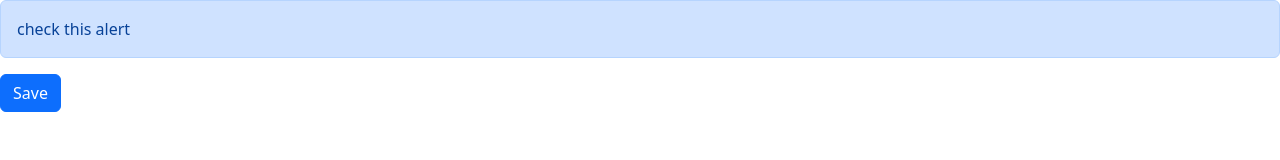
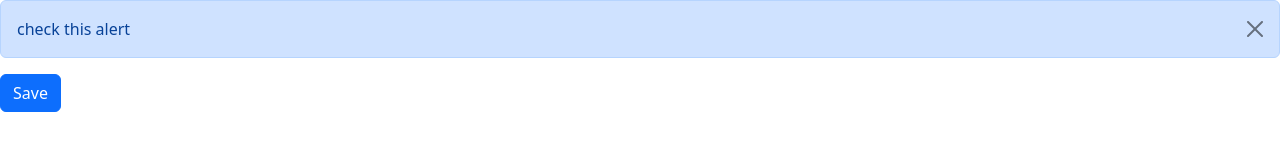
Before and after one commit to HigherIB/react-app-workable, a React (Vite) app: page / in a window 1280 px wide. Shown: the top 160 px of the page. Built offline with nearby package versions, Linux system fonts and the light colour scheme.

Commit message:
alert close button

```diff
--- a/src/components/Alert.tsx
+++ b/src/components/Alert.tsx
@@ -5,8 +5,9 @@
 }
 const Alert = ({ children }: Props) => {
     return (
-        <div className="alert alert-primary">
+        <div className="alert alert-primary alert-dismissible fade show">
             {children}
+            <button type="button" class="btn-close" data-bs-dismiss="alert" aria-label="Close"></button>
         </div>
     )
 }
```
